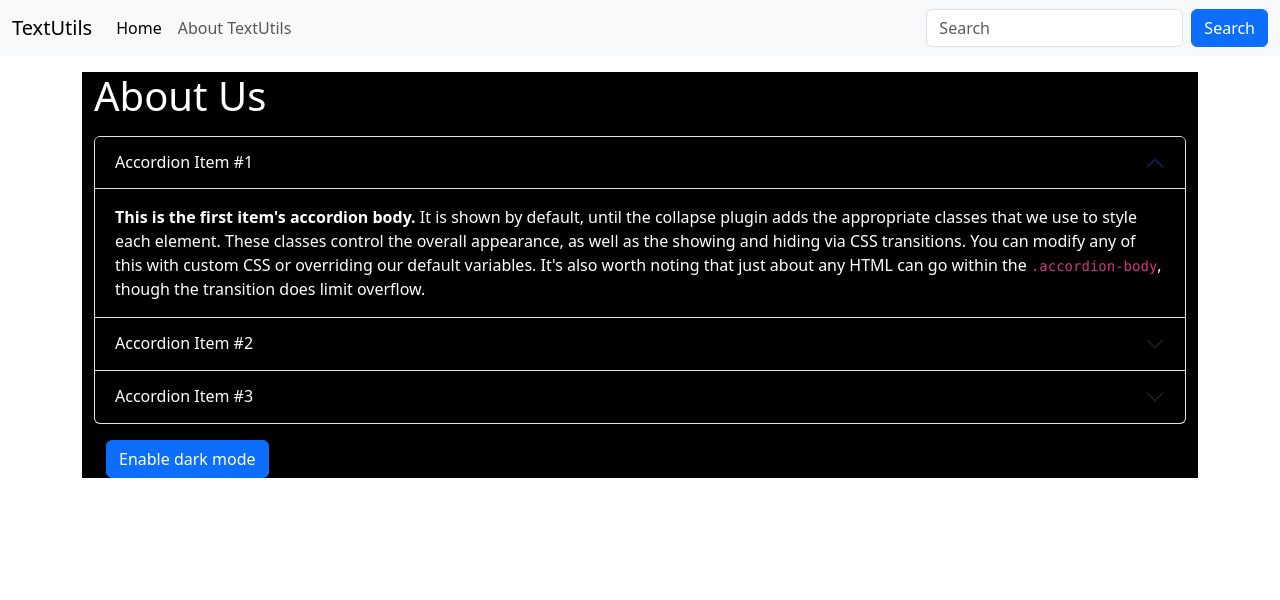
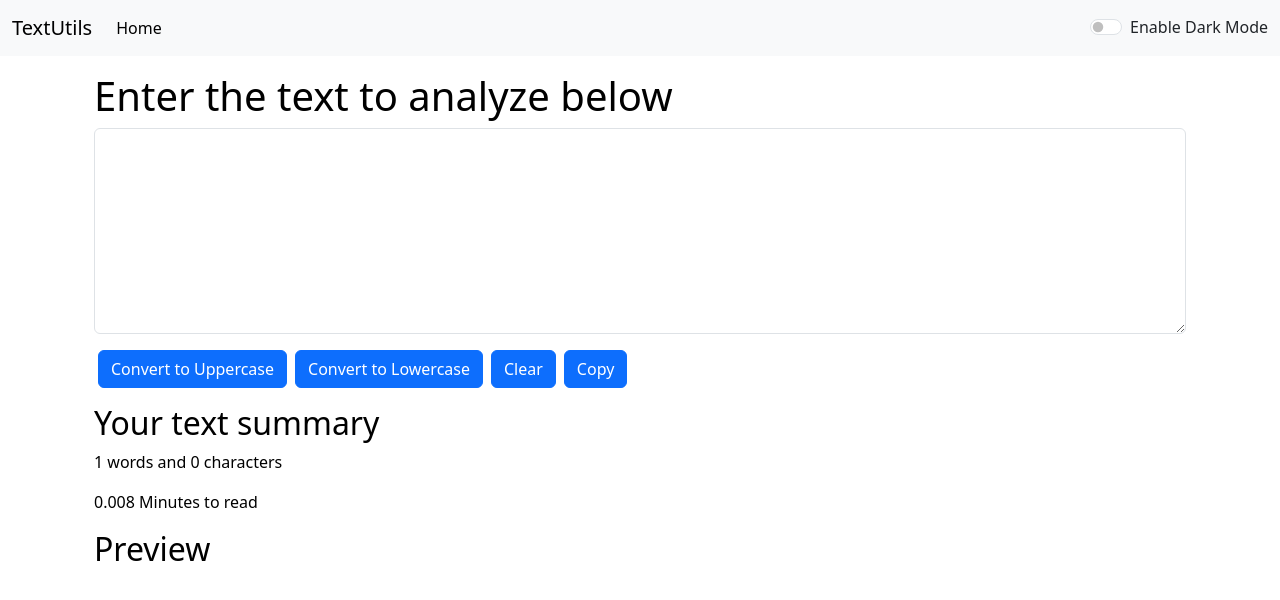
Before and after one commit to rishikmishra7/Learner-s, a React (Create React App) app: page / in a window 1280 px wide. Shown: the top 600 px of the page. Built offline with nearby package versions, Linux system fonts and the light colour scheme.

Commit message:
added dark mode button

```diff
--- a/src/App.js
+++ b/src/App.js
@@ -1,19 +1,33 @@
 
+import { useState } from 'react';
 import './App.css';
-import About from './components/About';
+// import About from './components/About';
 import Navbar from './components/Navbar';
-// import TextForm from './components/TextForm';
-
-
+ import TextForm from './components/TextForm';
 
 
 function App() {
+  const [mode,setMode]=useState('light'); // to check weather dark mode is enabled or not
+  const toggleMode =() =>{
+
+    if (mode==='light'){
+      setMode('dark');
+      document.body.style.backgroundColor = 'grey';
+    }
+    else{
+      setMode('light');
+      document.body.style.backgroundColor = 'white';
+
+    }
+
+
+  }
   return (
     <>
-    <Navbar title = "TextUtils" aboutText = "About TextUtils" />
+    <Navbar title = "TextUtils" mode ={mode} toggleMode ={toggleMode} />
     <div className="container my-3">
-    {/* <TextForm heading = "Enter the text to analyze below"/> */}
-    <About/>
+     <TextForm heading = "Enter the text to analyze below" mode={mode}/>
+  {/* <About/>  */}
 
     </div>
     </>
--- a/src/components/About.js
+++ b/src/components/About.js
@@ -1,29 +1,34 @@
 import React, { useState } from 'react';
 
 export default function About() {
-   const [myStyle, setMyStyle] = useState({
-    color: 'white',
-    backgroundColor: 'black'
+  const [myStyle, setMyStyle] = useState({
+    color: 'black',
+    backgroundColor: 'white',
   });
 
-  // Define the toggleStyle function
+  const [btntext, setBtnText] = useState("Enable Dark Mode");
+
   const toggleStyle = () => {
-    if (myStyle.color === 'white') {  // Use === for strict equality
+    if (myStyle.color === 'white') {
       setMyStyle({
         color: 'black',
-        backgroundColor: 'white'
+        backgroundColor: 'white',
+        border: "1px solid white", // Optional border styling
       });
+      setBtnText("Enable Dark Mode");
     } else {
       setMyStyle({
-        color: 'white',
-        backgroundColor: 'black'
+        color: 'white',   // Text becomes white
+        backgroundColor: 'black', // Background becomes dark
+        border: "1px solid white", // Optional border styling
       });
+      setBtnText("Enable Light Mode");
     }
   };
 
   return (
     <div className="container" style={myStyle}>
-      <h1 className="my-3"> About Us</h1>
+      <h1 className="my-3">About Us</h1>
       <div className="accordion" id="accordionExample">
         <div className="accordion-item" style={myStyle}>
           <h2 className="accordion-header">
@@ -100,7 +105,7 @@ export default function About() {
       </div>
       <div className="container my-3">
         <button onClick={toggleStyle} type="button" className="btn btn-primary">
-          Enable dark mode
+          {btntext}
         </button>
       </div>
     </div>
--- a/src/components/Navbar.js
+++ b/src/components/Navbar.js
@@ -1,14 +1,20 @@
-import React from 'react'
-import PropTypes from 'prop-types'
-
+import React from 'react';
+import PropTypes from 'prop-types';
 
 export default function Navbar(props) {
   return (
-
-    <nav className="navbar navbar-expand-lg bg-body-tertiary">
+    <nav className={`navbar navbar-expand-lg navbar-${props.mode} bg-${props.mode}`}>
       <div className="container-fluid">
         <a className="navbar-brand" href="/">{props.title}</a>
-    <button className="navbar-toggler" type="button" data-bs-toggle="collapse" data-bs-target="#navbarSupportedContent" aria-controls="navbarSupportedContent" aria-expanded="false" aria-label="Toggle navigation">
+        <button
+          className="navbar-toggler"
+          type="button"
+          data-bs-toggle="collapse"
+          data-bs-target="#navbarSupportedContent"
+          aria-controls="navbarSupportedContent"
+          aria-expanded="false"
+          aria-label="Toggle navigation"
+        >
           <span className="navbar-toggler-icon"></span>
         </button>
         <div className="collapse navbar-collapse" id="navbarSupportedContent">
@@ -19,19 +25,29 @@ export default function Navbar(props) {
             <li className="nav-item">
               <a className="nav-link" href="/">{props.aboutText}</a>
             </li>
-
           </ul>
-      <form className="d-flex" role="search">
-        <input className="form-control me-2" type="search" placeholder="Search" aria-label="Search"/>
+          <div className={`form-check form-switch text-${props.mode==='light'?'dark':'light'}`}>
+            <input className="form-check-input" onClick={props.toggleMode} type="checkbox" role="switch" id="flexSwitchCheckDefault"/>
+            <label className="form-check-label" htmlFor="flexSwitchCheckDefault">Enable Dark Mode</label>
+          </div>
+          {/* <form className="d-flex" role="search">
+            <input
+              className="form-control me-2"
+              type="search"
+              placeholder="Search"
+              aria-label="Search"
+            />
             <button className="btn btn-primary" type="submit">Search</button>
           </form>
+         */}
          </div>
+
       </div>
     </nav>
-  )
+  );
 }
+
 Navbar.propTypes = {
-    title :PropTypes.string,
-
-    aboutText :PropTypes.string
-}
+  title: PropTypes.string.isRequired, // Ensure that the title is a string and is required
+  aboutText: PropTypes.string.isRequired, // Ensure that aboutText is a string and is required
+};
--- a/src/components/TextForm.js
+++ b/src/components/TextForm.js
@@ -1,56 +1,73 @@
-import React,{useState} from 'react'
+import React, { useState } from 'react';
+
 export default function TextForm(props) {
-const handleUpclick =()=>{
-    //console.log("Uppercase was clicked " +text)
-    let newText =text.toUpperCase();
+  const handleUpclick = () => {
+    let newText = text.toUpperCase();
     setText(newText);
-}
-const handleLoclick =()=>{
-  //console.log("Uppercase was clicked " +text)
-  let newText =text.toLowerCase();
+  };
+
+  const handleLoclick = () => {
+    let newText = text.toLowerCase();
     setText(newText);
-}
-const handleClearclick =()=>{
-  //console.log("Uppercase was clicked " +text)
-  let newText =("");
-  setText(newText);
-}
+  };
+
+  const handleClearclick = () => {
+    setText('');
+  };
+
   const handleCopyclick = () => {
     navigator.clipboard.writeText(text).then(() => {
       alert("Text copied to clipboard!");
     });
   };
-const handleOnChange =(event)=>{
-  //  console.log("On Change")
+
+  const handleOnChange = (event) => {
     setText(event.target.value);
-}
+  };
 
   const [text, setText] = useState('');
 
   return (
     <>
-    <div className="container">
-        <h1>{props.heading} </h1>
+      <div
+        className="container"
+        style={{
+          backgroundColor: props.mode === 'dark' ? '#333' : 'white', // Dark background for container
+          color: props.mode === 'dark' ? 'white' : 'black', // Text color for container
+        }}
+      >
+        <h1>{props.heading}</h1>
         <div className="mb-3">
-  <textarea className="form-control" value={text} onChange={handleOnChange} id="myBox" rows="8"></textarea>
+          <textarea
+            className="form-control"
+            value={text}
+            onChange={handleOnChange}
+            style={{
+              backgroundColor: props.mode === 'dark' ? '#555' : 'white', // Dark background for textarea
+              color: props.mode === 'dark' ? 'white' : 'black', // Text color for textarea
+            }}
+            id="myBox"
+            rows="8"
+          ></textarea>
         </div>
         <button className="btn btn-primary mx-1" onClick={handleUpclick}>Convert to Uppercase</button>
         <button className="btn btn-primary mx-1" onClick={handleLoclick}>Convert to Lowercase</button>
         <button className="btn btn-primary mx-1" onClick={handleClearclick}>Clear</button>
         <button className="btn btn-primary mx-1" onClick={handleCopyclick}>Copy</button>
+      </div>
 
-
-
-    </div>
-    <div className="container my-3">
+      <div
+        className="container my-3"
+        style={{
+          color: props.mode === 'dark' ? 'white' : 'black', // Text color for summary
+        }}
+      >
         <h2>Your text summary</h2>
         <p>{text.split(" ").length} words and {text.length} characters</p>
         <p>{0.008 * text.split(" ").length} Minutes to read </p>
         <h2>Preview</h2>
         <p>{text}</p>
-
       </div>
     </>
-
-  )
+  );
 }
```
Lines whose indentation alone changed are shown as unchanged.
